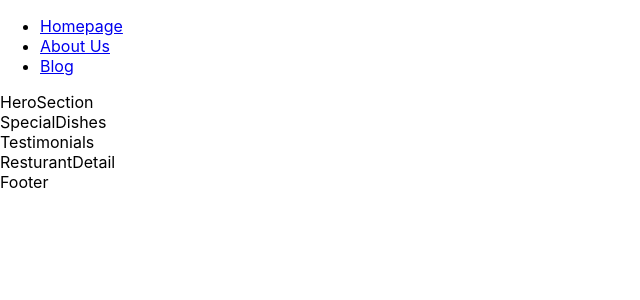
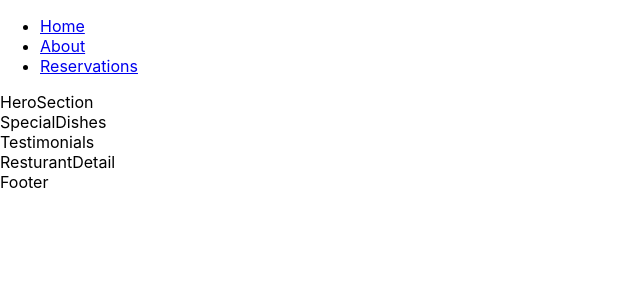
Before and after one commit to shubhamy4ever/little-lemon-project, a React (Create React App) app: page / in a window 1280 px wide. Shown: the top 300 px of the page, without its empty margins (0-640 px from the left). Built offline with nearby package versions, Linux system fonts and the light colour scheme.

Commit message:
wrote a test case for links and label name on the homepage

```diff
--- a/src/components/homepage/NavigationBar.jsx
+++ b/src/components/homepage/NavigationBar.jsx
@@ -4,9 +4,9 @@
   return (
     <nav>
       <ul>
-        <li><a href="/home">Homepage</a></li>
-        <li><a href="/about">About Us</a></li>
-        <li><a href="/blog">Blog</a></li>
+        <li><a href="/home">Home</a></li>
+        <li><a href="/about">About</a></li>
+        <li><a href="/reservations">Reservations</a></li>
       </ul>
     </nav>
   )
```
Also changed, not shown: 2 other files (tests, documents, lock files or other folders).
